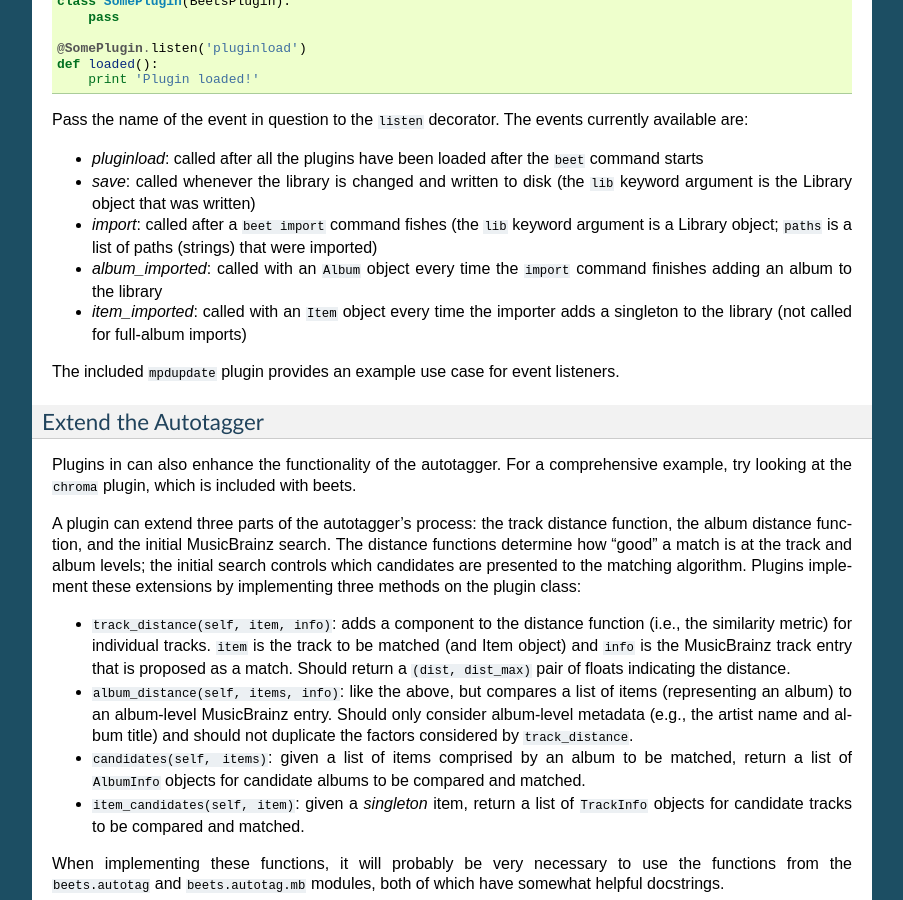
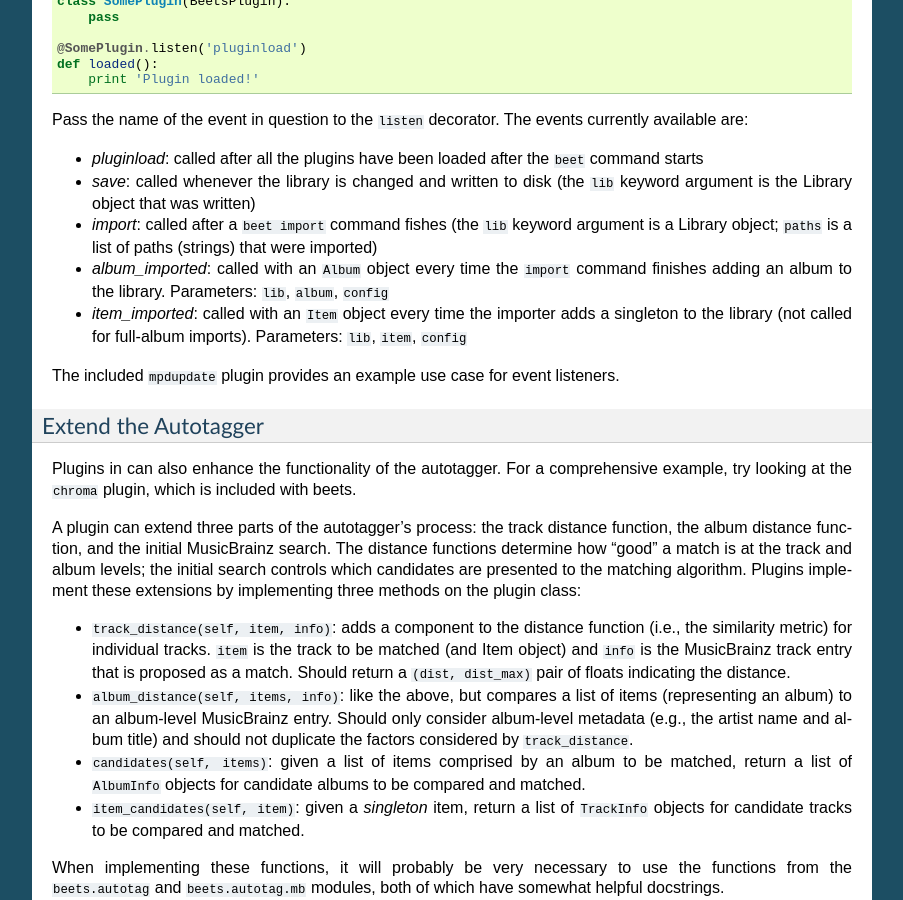
Before and after one commit to google-code-export/beets, a Sphinx documentation site: the page built from docs/plugins/index.rst, in a window 1280 px wide and 900 px high, scrolled down 2436 px. Shown: the whole window, without its empty margins (198-1101 px from the left). Built offline with Sphinx 7.4.7, drawn with Linux system fonts in a browser that asks for light colours.

Commit message:
lastgenre now writes tags to files (#279)
This was accomplished by adding a new "config" parameter to the *_imported
events so that the handlers can check whether writing is enabled.

```diff
--- a/docs/changelog.rst
+++ b/docs/changelog.rst
@@ -20,6 +20,8 @@ This release focuses on making beets' path formatting vastly more powerful.
 * Fix an incompatibility in BPD with libmpc (the library that powers mpc and
   ncmpc).
 * Fix a crash when importing a partial match whose first track was missing.
+* The ``lastgenre`` plugin now correctly writes discovered genres to imported
+  files (when tag-writing is enabled).
 * Add a message when skipping directories during an incremental import.
 * Ignore FUSE's shadow files when importing.
 * Removed the ``--path-format`` global flag for ``beet``.
--- a/docs/plugins/index.rst
+++ b/docs/plugins/index.rst
@@ -201,10 +201,12 @@ currently available are:
   imported)
 
 * *album_imported*: called with an ``Album`` object every time the ``import``
-  command finishes adding an album to the library
+  command finishes adding an album to the library. Parameters: ``lib``,
+  ``album``, ``config``
 
 * *item_imported*: called with an ``Item`` object every time the importer adds a
-  singleton to the library (not called for full-album imports)
+  singleton to the library (not called for full-album imports). Parameters:
+  ``lib``, ``item``, ``config``
 
 The included ``mpdupdate`` plugin provides an example use case for event listeners.
 
```
Also changed, not shown: 3 other files.
